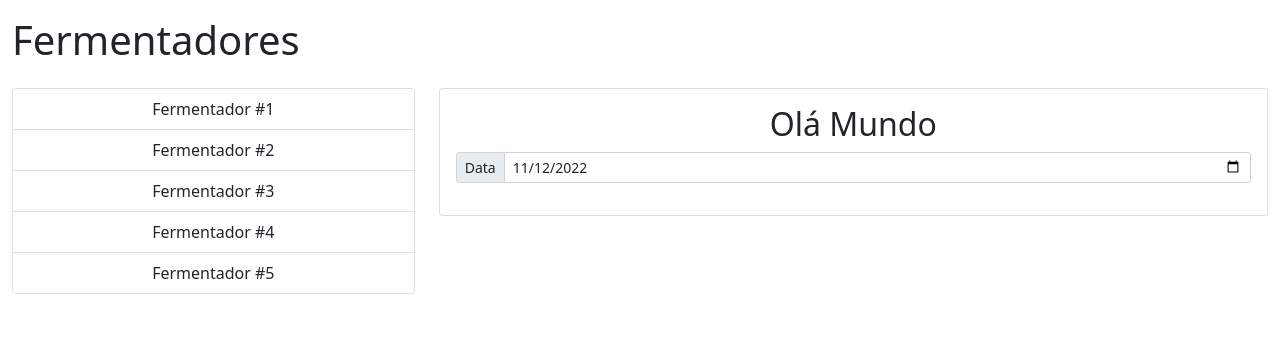
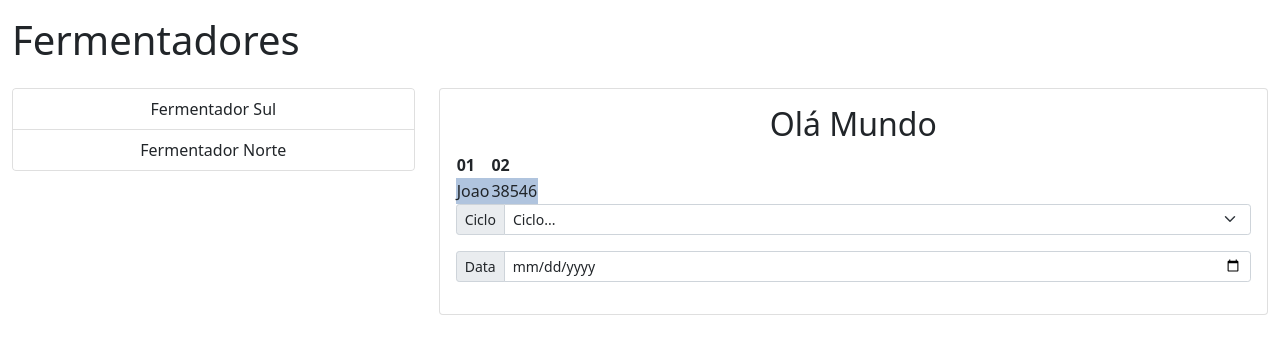
Before and after one commit to PotatoMexicano/Portal_CiaCacau, a Flask app: page / in a window 1280 px wide. Shown: the part 62-416 px from the top of the page. Run offline with Flask 2, Linux system fonts and the light colour scheme; data comes from the database, SQL or seed files in the repository; both versions use the stored data as it was after the commit.

Commit message:
class Historico

```diff
--- a/app/templates/homepage/index.html
+++ b/app/templates/homepage/index.html
@@ -25,11 +25,7 @@
             <h1 style="white-space: nowrap;">Fermentadores</h1>
 
             <div class="col-sm-6 col-xl-4 text-center" style="white-space: nowrap;">
-                <div class="list-group mt-3" style="overflow-y: scroll; max-height: calc( 100vh - 190px )">
-                    {% for item in range(5) %}
-                        <button type="button" class="list-group-item list-group-item-action" value="{{item+1}}">Fermentador #{{item+1}}</button>
-                    {% endfor %}
-                </div>
+                <div id="listaFermentadores" class="list-group mt-3" style="overflow-y: scroll; max-height: calc( 100vh - 190px )"></div>
             </div>
 
             <div class="col-sm-6 col-xl-8">
@@ -41,13 +37,38 @@
                                 Olá Mundo
                             </p>
                         </div>
+
+                        <style>
+                            tr:nth-child(even){background-color: #B0C4DE;}
+                            tr:nth-child(odd){background-color: #ffffff;}
+                        </style>
+                        <table>
+                            <tr>
+                                <th>01</th>
+                                <th>02</th>
+                            </tr>
+                            <tr>
+                                <td>Joao</td>
+                                <td>38546</td>
+                            </tr>
+                        </table>
+
+                        <div class="input-group input-group-sm mb-3">
+                            <label class="input-group-text" for="ciclopicker">Ciclo</label>
+                            <select class="form-select" id="ciclopicker">
+                                <option selected>Ciclo...</option>
+                            </select>
+                        </div>
+
                         <div class="input-group input-group-sm mb-3">
                             <span class="input-group-text" id="inputGroup-sizing-sm">Data</span>
-                            <input type="date" class="form-control" aria-label="Sizing example input" aria-describedby="inputGroup-sizing-sm" value="2022-11-12">
+                            <input type="date" class="form-control" id="datapicker">
                         </div>
 
                         <script>
                             $(document).ready(function () {
+
+                                listarFermentadores()
 
                                 var labels;
                                 var temp;
@@ -55,70 +76,62 @@
                                 var brix;
                                 let Mychart;
 
+                                $("#listaFermentadores").on("click", ".list-group-item", function(){
+                                    $('#ciclopicker').empty();
+                                    listarCiclos($(this).val());
+                                });
 
-                                function getDataChart(index, mychart){
+                                $('#ciclopicker').on('change', function(){
+                                    console.log( $(this) );
+                                    // listarHistorico($('#ciclopicker').val())
+                                });
+
+                                function listarHistorico(id_ciclo){
                                     $.ajax({
-                                        type: "POST",
-                                        async: false,
-                                        dataType: "json",
-                                        data: { index: index },
-                                        url: "/get/data",
-                                        success: function (data) {
-                                            labels = data[0];
-                                            temp = data[1];
-                                            ph = data[2];
-                                            brix = data[3];
-                                            clone = data[4];
-                                        }
+                                       type: 'POST',
+                                       url: '/get/all/historico/ciclo/'+id_ciclo,
+                                       dataType: 'JSON',
+                                       async: false,
+                                       success: function(data){
+                                        console.log(data);
+                                       }
                                     });
-                                    generateChart()
                                 }
 
-                                function generateChart(){
-                                    $('#linechart').remove();
-                                    $('#chart-container').append('<canvas id="linechart" style="width: 100%; display: block; box-sizing: border-box;"></canvas>')
-                                    $('#nome_clone').text(clone);
-
-
-                                    var ctx = document.getElementById("linechart").getContext("2d");
-                                    var chart = new Chart(ctx, {
-                                        type: 'line',
-                                        data: {
-                                            labels: labels,
-                                            datasets: [
-                                                {
-                                                    label: 'Temperatura',
-                                                    data: temp,
-                                                    fill: false,
-                                                    borderColor: "rgb(196, 101, 27)",
-                                                    lineTension: 0.1,
-                                                },
-                                                {
-                                                    label: 'PH',
-                                                    data: ph,
-                                                    fill: false,
-                                                    borderColor: "rgb(98, 75, 192)",
-                                                    lineTension: 0.1,
-                                                },
-                                                {
-                                                    label: 'BRIX',
-                                                    data: brix,
-                                                    fill: false,
-                                                    borderColor: "rgba(255, 40, 79, 0.79)",
-                                                    lineTension: 0.1,
-                                                }
-                                            ]
-                                        },
-                                        options: {
-                                            responsive: false,
+                                function listarCiclos(id_fermentador){
+                                    $.ajax({
+                                        type: 'POST',
+                                        url: '/get/all/ciclo/fermentador/'+id_fermentador,
+                                        dataType: 'JSON',
+                                        async: false,
+                                        success: function(data){
+                                            if(data.length > 0){
+                                                $('#ciclopicker').attr('disabled',false)
+                                                $.each(data, function(index, data){
+                                                    $('#ciclopicker').append('<option id='+data.id+'>'+data.nome_ciclo+'</option>')
+                                                });
+                                            }else{
+                                                $('#ciclopicker').attr('disabled','disabled')
+                                                $('#ciclopicker').append("<option selected disabled>Não há ciclo</option>")
+                                            }
                                         }
-                                    });
-                                    Mychart = chart;
+                                    })
                                 }
 
-                                $('.list-group-item-action').on('click', function () {
-                                    getDataChart($(this).val(), Mychart);
-                                });
+                                function listarFermentadores(){
+                                    $.ajax({
+                                        type: 'POST',
+                                        url: '/get/all/fermentador',
+                                        dataType: 'JSON',
+                                        async: false,
+                                        success: function(data){
+                                            $.each(data, function(index, data){
+                                                $('#listaFermentadores').append('<button type="button" class="list-group-item list-group-item-action" value='+data.id+'>'+data.fermentador+'</button>')
+                                            })
+                                        }
+                                    })
+                                }
+
                             });
                         </script>
                     </div>
--- a/main.py
+++ b/main.py
@@ -1,6 +1,9 @@
 from flask import Flask
 from flask import make_response, render_template, Response, jsonify, request
 from app import app
+from app.models.Fermentador import Fermentador
+from app.models.Fermentador import Ciclo
+from app.models.Fermentador import Historico
 
 # Impedir que o usuário que deslogou do sistema volte a visualizar as páginas
 def req(response:Response):
@@ -13,42 +16,29 @@ def home():
     response = make_response(render_template('./homepage/index.html', title="Olá Mundo - CACAU"))
     return req(response)
 
-@app.route("/get/data", methods=['GET','POST'])
-def randomValues():
+@app.route('/get/all/fermentador', methods=['GET','POST'])
+def listAllFermentador():
+    all:Fermentador = Fermentador.query.all()
+    return all
 
-    index = None
+@app.route('/get/all/ciclo/fermentador/<id_machine>', methods=['GET','POST'])
+def listAllCiclos(id_machine:int):
+    result = []
+    single:Fermentador = Fermentador.query.filter_by(id=id_machine).first()
+    for ciclo in single.ciclos:
+        ciclo:Ciclo = ciclo
+        ciclo.generate()
+        result.append(ciclo)
+    return result
 
-    index = int(request.form['index'])
-
-    if(index == 1):
-        from random import randint
-        data = [
-            ("01-01-2020", randint(25,55), f'{randint(4,5)}.{randint(0,9)}', 15),
-            ("02-01-2020", randint(25,55), f'{randint(4,5)}.{randint(0,9)}', 4),
-            ("03-01-2020", randint(25,55), f'{randint(4,5)}.{randint(0,9)}', 5),
-            ("04-01-2020", randint(25,55), f'{randint(4,5)}.{randint(0,9)}', 6),
-            ("05-01-2020", randint(25,55), f'{randint(4,5)}.{randint(0,9)}', 4),
-            ("06-01-2020", randint(25,55), f'{randint(4,5)}.{randint(0,9)}', 3)
-        ]
-        clone = "PS-1319"
-    else:
-        data = [
-            ("01-01-2020", 28, 5.5, 15),
-            ("02-01-2020", 40, 4.9, 4),
-            ("03-01-2020", 50, 4.4, 4),
-            ("04-01-2020", 55, 4.8, 4),
-            ("05-01-2020", 55, 4.9, 4),
-            ("06-01-2020", 50, 5.1, 4)
-        ]
-        clone = "PS-1319-TESTE"
-
-    labels = [row[0] for row in data]
-    temp = [row[1] for row in data]
-    ph = [row[2] for row in data]
-    brix = [row[3] for row in data]
-
-    return jsonify(labels, temp, ph, brix, clone)
-
+@app.route('/get/all/historico/ciclo/<id_ciclo>', methods=['GET','POST'])
+def listAllHistorico(id_ciclo:int):
+    result = []
+    single:Ciclo = Ciclo.query.filter_by(id=id_ciclo).first()
+    for historico in single.historicos:
+        historico:Historico = historico
+        result.append(historico)
+    return result
 
 # Inicializador do sistema
 if __name__ == '__main__':
```
Also changed, not shown: app/__init__.py (+8 -1 lines), app/models/Fermentador.py (added, +59 -0 lines), database.sqlite (added).
